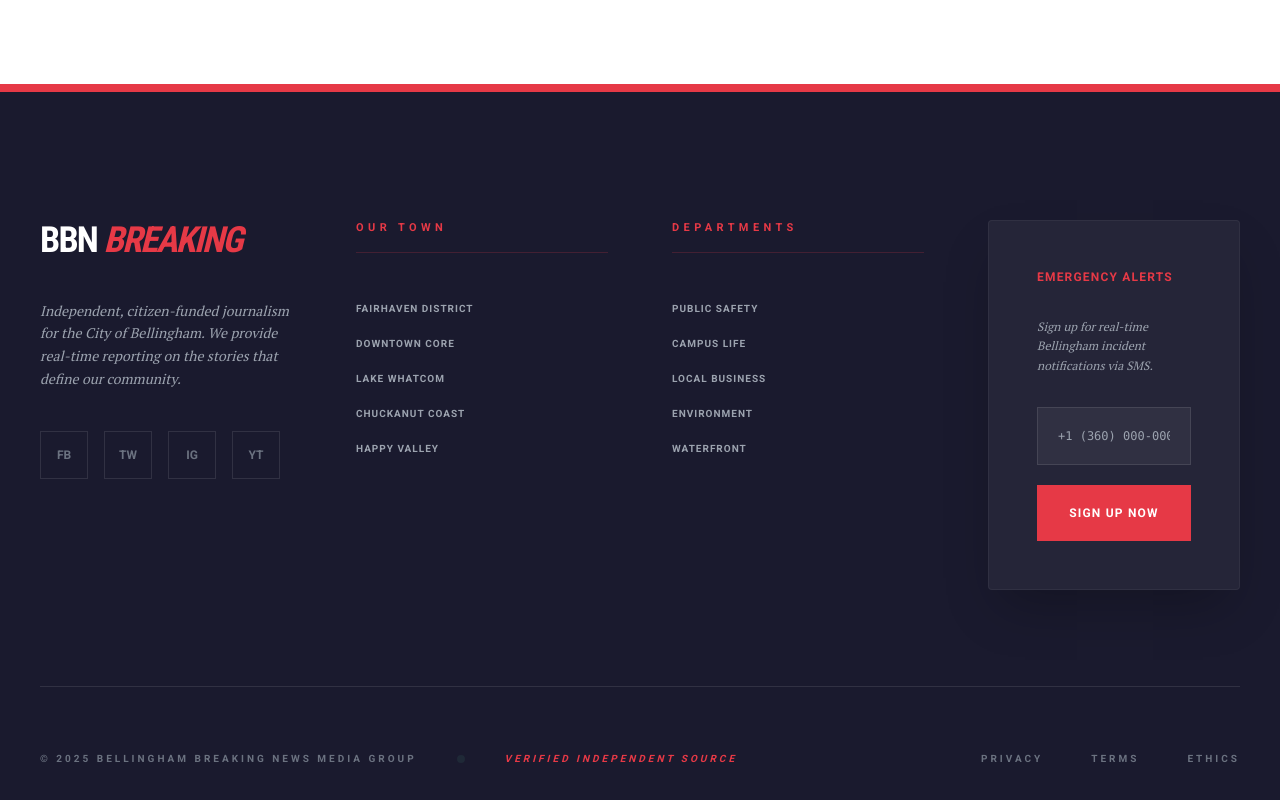
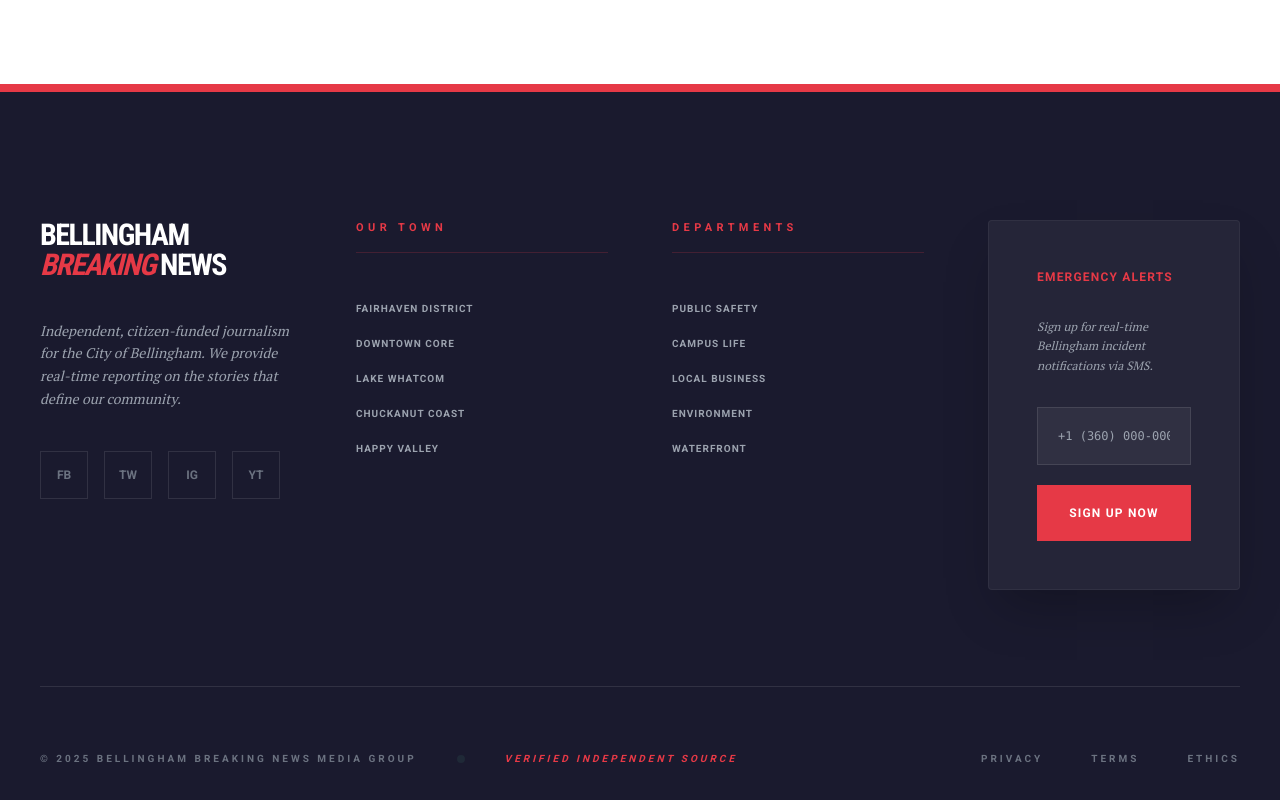
Before and after one commit to jstamb/bellingham-breaking-news, a Next.js app: page / in a window 1280 px wide. Shown: the part 1477-2277 px from the top of the page. Built offline with nearby package versions, Linux system fonts and the light colour scheme; no server answers; the database is empty.

Commit message:
Fix footer logo to match header branding

```diff
--- a/src/components/layout/Footer.tsx
+++ b/src/components/layout/Footer.tsx
@@ -29,8 +29,9 @@ export default function Footer() {
         <div className="grid grid-cols-1 md:grid-cols-2 lg:grid-cols-4 gap-16 mb-24">
           {/* Brand Section */}
           <div className="space-y-10">
-            <h1 className="text-4xl font-black uppercase tracking-tighter font-headline">
-              BBN <span className="text-primary italic">BREAKING</span>
+            <h1 className="text-3xl font-black uppercase tracking-tighter font-headline leading-none">
+              BELLINGHAM<br />
+              <span className="text-primary italic">BREAKING</span> NEWS
             </h1>
             <p className="text-gray-400 text-sm leading-relaxed font-serif italic">
               Independent, citizen-funded journalism for the City of Bellingham. We provide real-time reporting on the stories that define our community.
```
